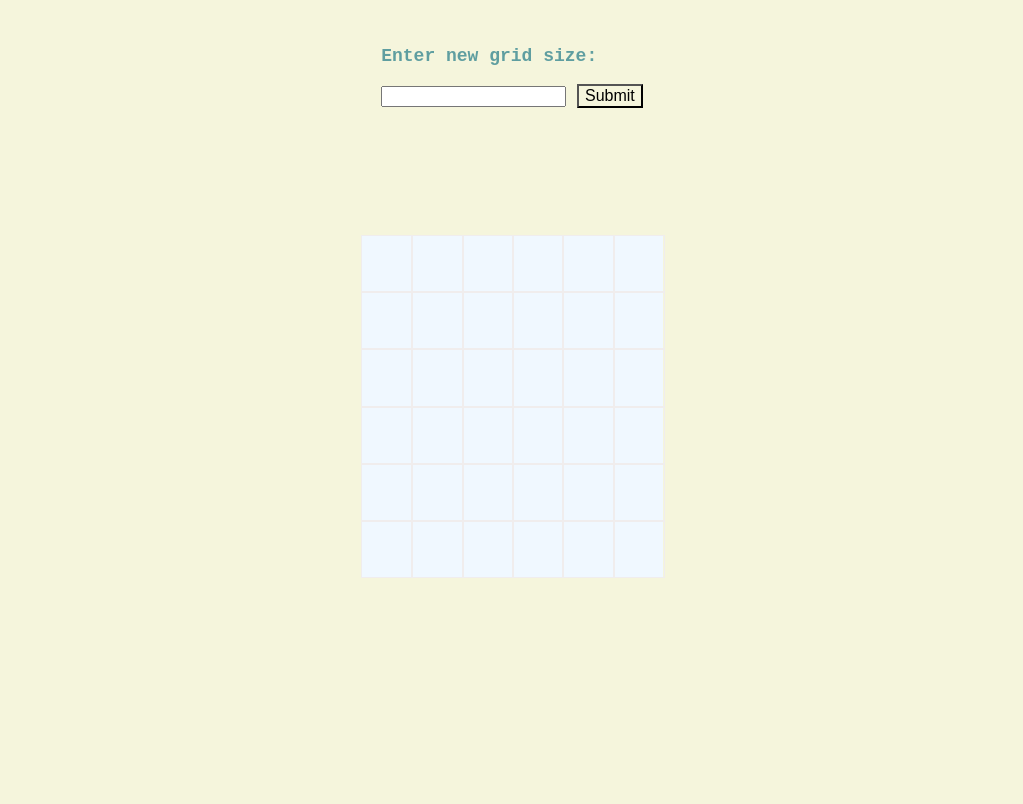
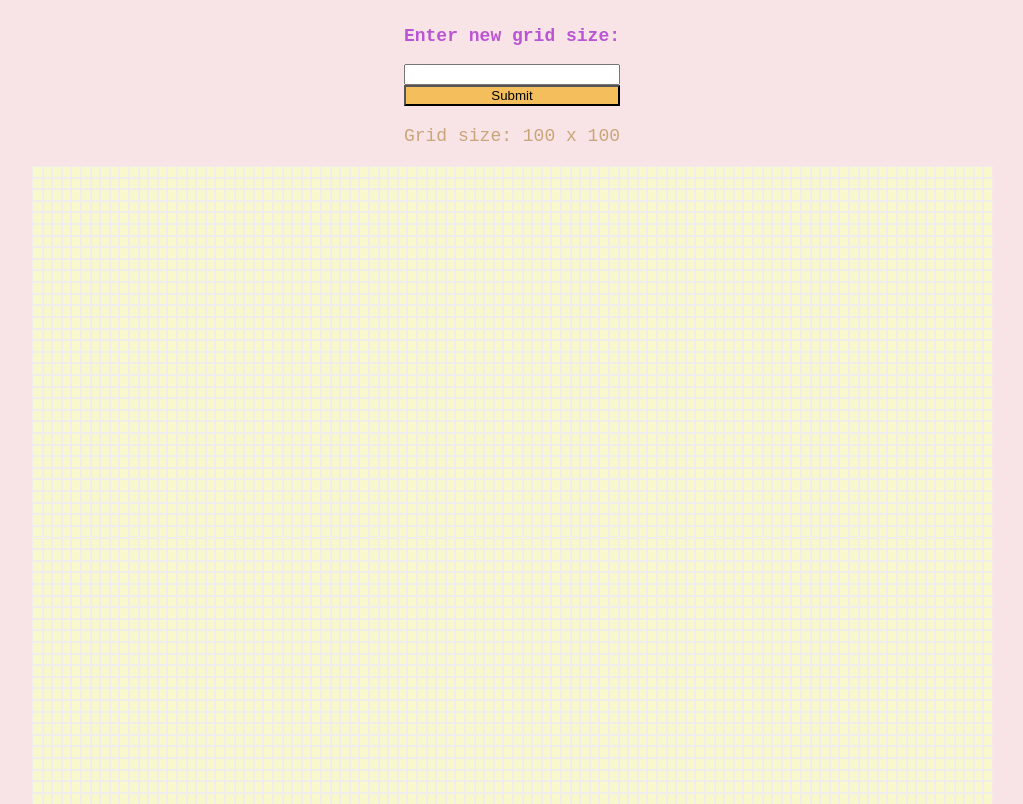
Before and after one commit to bhuvneet/color-the-grid, a plain HTML site: page index.html in a window 1280 px wide. Shown: the top 804 px of the page, without its empty margins (128-1151 px from the left). Drawn offline with Linux system fonts and the light colour scheme.

Commit message:
Fixed dimensions of container and changed css styling for webpage.

```diff
--- a/index.css
+++ b/index.css
@@ -1,17 +1,35 @@
 body
+{
+    background-color: rgb(248, 227, 230);
+    font-family: 'Courier New', Courier, monospace;
+    font-size: large;
+    /*overflow: hidden;*/
+}
+
+#newGrid
 {
     display: grid;
     justify-content: center;
-    align-items: start;
-    background-color: beige;
+    color:mediumorchid;
+    font-weight: bold;
+}
+
+#size
+{
+    text-align: center;
+    margin: 20px;
+    color: rgb(201, 166, 121);
 }
 
 #container
 {
     display: grid;
-    align-items: start;
-    max-width: 2048px;
-    background-color: aliceblue;
+    justify-content: center;
+    align-items: center;
+    background-color: rgb(248, 248, 204);
+    max-width: 960px;
+    max-height: auto;
+    margin: 0 auto;
 }
 
 #gridRow, #gridCells
@@ -21,9 +39,49 @@ body
     width: 100%;
     height: 0;
     padding-top: 100%;
-    min-height: 5px;
-    min-width: 5px;
+}
+
+#submit
+{
+    background-color: rgb(243, 190, 91);
+}
+
+
+/*body
+{
+    display: grid;
+    background-color: beige;
+    overflow: hidden;
+}
+
+#size
+{
+    text-align: center;
+    font-size: large;
+    color: darkred;
+}
+
+#container
+{
+    display: grid;
+    align-items: start;
+    background-color: aliceblue;
+    max-width: 960px;
+    margin: 100px;
+    margin-bottom: 20px;
+}
+
+#gridRow, #gridCells
+{
+    display: grid;
+    border: 0.1px solid rgb(240, 237, 237);
+    width: 100%;
+    height: 0;
+    padding-top: 100%;
+    min-height: 1px;
+    min-width: 1px;
     gap: 0;
+
 }
 
 #newGrid
@@ -32,15 +90,22 @@ body
     font-weight: bold;
     font-size: large;
     color: cadetblue;
-    margin: 20px;
+    margin-top: 50px;
+    width: 100%;
+    align-items: center;
+}
+
+#size
+{
+    margin: 5px;
 }
 
 button
 {
-    background-color: beige;
+    background-color: aliceblue;
 }
 
 #submit
 {
     font-size: medium;
-}
+}*/
--- a/index.html
+++ b/index.html
@@ -11,10 +11,10 @@
             <p id="newGridText">Enter new grid size: </p>
             <input type="text" id="userCreatedGrid">
             <button id="submit" onclick="newGrid()">Submit</button>
+
         </div>
+        <div id="size">Grid size: 16x16</div>
 
         <div id="container"></div>
-
-        <div id="size"></div>
     </body>
 </html>
--- a/index.js
+++ b/index.js
@@ -4,8 +4,9 @@ let container   = document.getElementById("container");
 // create the defaul 16x16 grid by invoking rowsColumns function.
 function grid16by16 ()
 {
-    let numOfRows = 6;
+    let numOfRows = 100;
     createGrid(numOfRows);
+    gridSize(numOfRows);
 }
 
 // get userInput to create rows and column grid less than 100.
@@ -53,6 +54,7 @@ function newGrid ()
         // remove colored grid and resize to previously valid sized grid or 16x16
         removePrevGrid();
         createGrid(prevValidVal);
+        gridSize(prevValidVal);
     }
     // create grid for the number of rows entered by user
     else
@@ -63,7 +65,15 @@ function newGrid ()
 
         // invoke rowsColumns function to create new grid
         createGrid(userValue);
+        gridSize(userValue);
     }
+}
+
+function gridSize (s)
+{
+    // update size of grid
+    let size = document.getElementById("size");
+    size.innerText = "Grid size: " + s + ' x ' + s;
 }
 
 function colorWhenHovered (e)
@@ -74,7 +84,7 @@ function colorWhenHovered (e)
     }
     x = e.offsetX;
     y = e.offsetY;
-    //container.style.backgroundColor = "rgb("+e.offsetX+", "+e.offsetY+", 10)";
+
     this.style.backgroundColor = `rgb(${randomColor()}, ${randomColor()}, ${randomColor()})`;
 }
 
```
